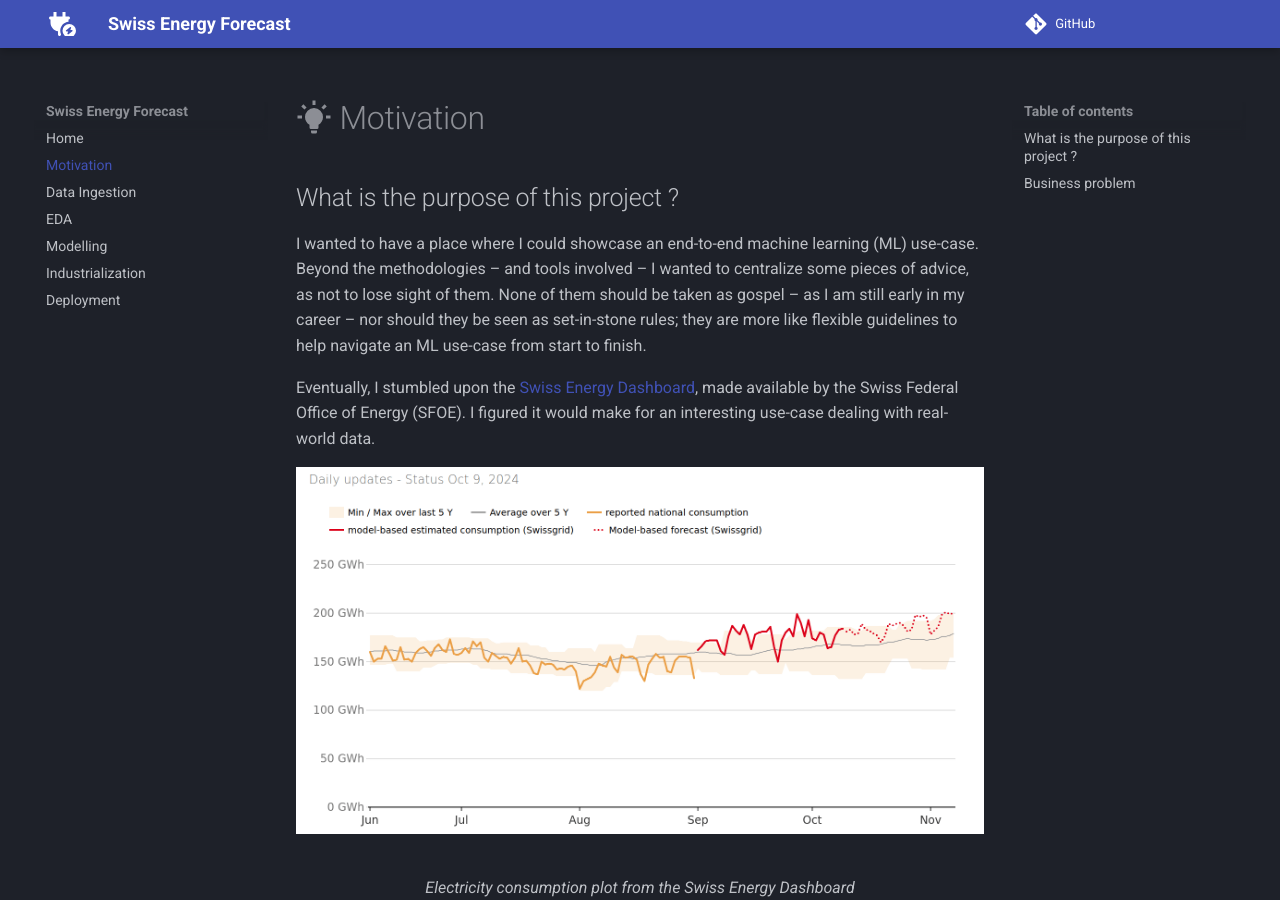
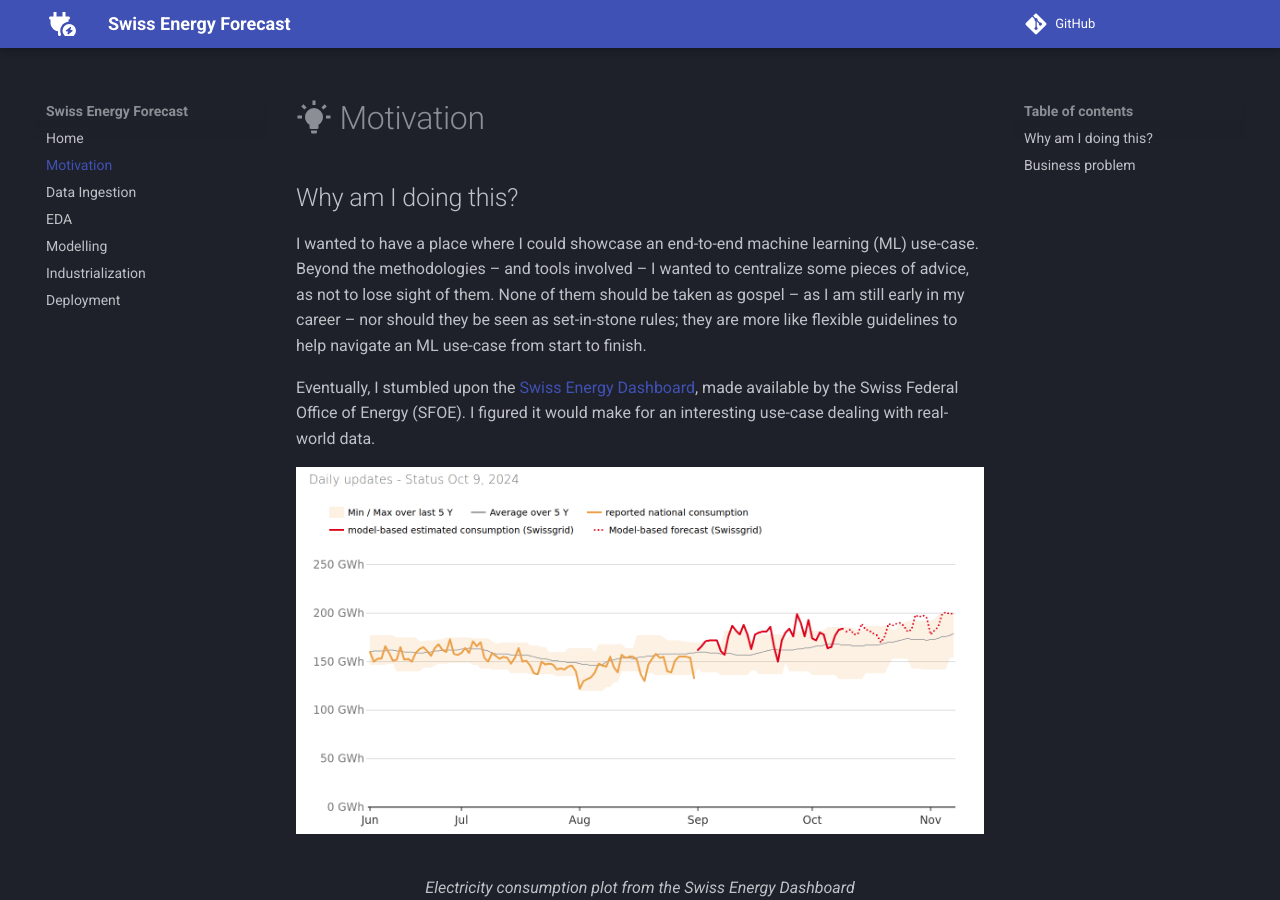
Before and after one commit to arthurgassner/swissenergy-frontend, an MkDocs documentation site: the page built from docs/motivation.md, in a window 1280 px wide and 900 px high. Built offline with MkDocs 1.6.1 and Material for MkDocs 9.7.7, drawn with Linux system fonts in a browser that asks for light colours; a script that is not in the unit is left out; comment, search, counter and statistics services are not loaded.

Commit message:
Finish motivation section

```diff
--- a/docs/motivation.md
+++ b/docs/motivation.md
@@ -1,6 +1,6 @@
 # :material-lightbulb-on: Motivation
 
-## What is the purpose of this project ?
+## Why am I doing this?
 
 I wanted to have a place where I could showcase an end-to-end machine learning (ML) use-case.
 Beyond the methodologies -- and tools involved -- I wanted to centralize some pieces of advice, as not to lose sight of them.
```
